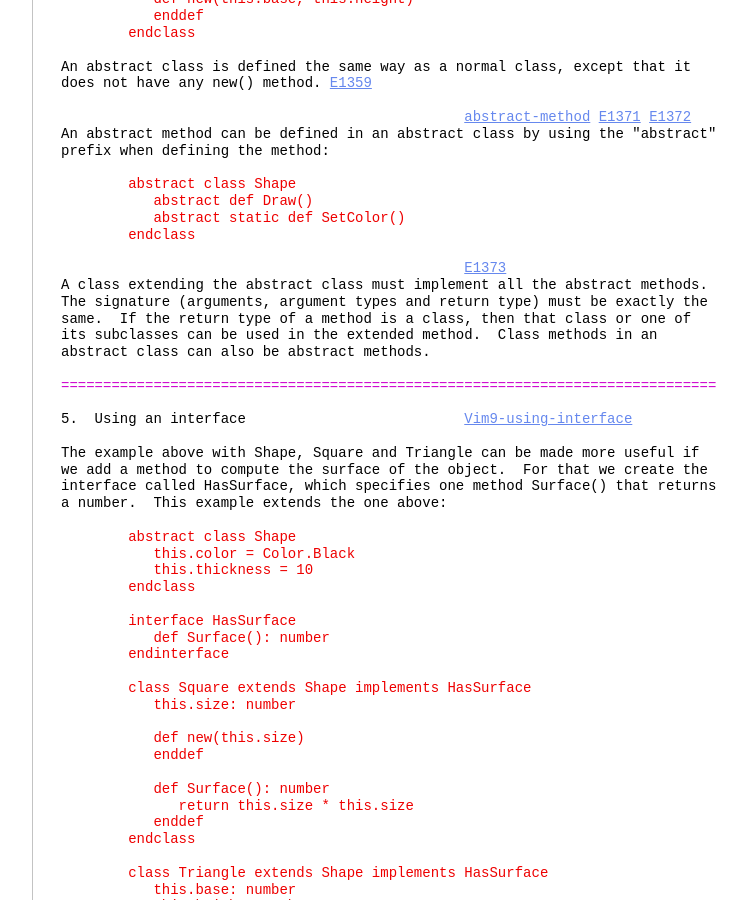
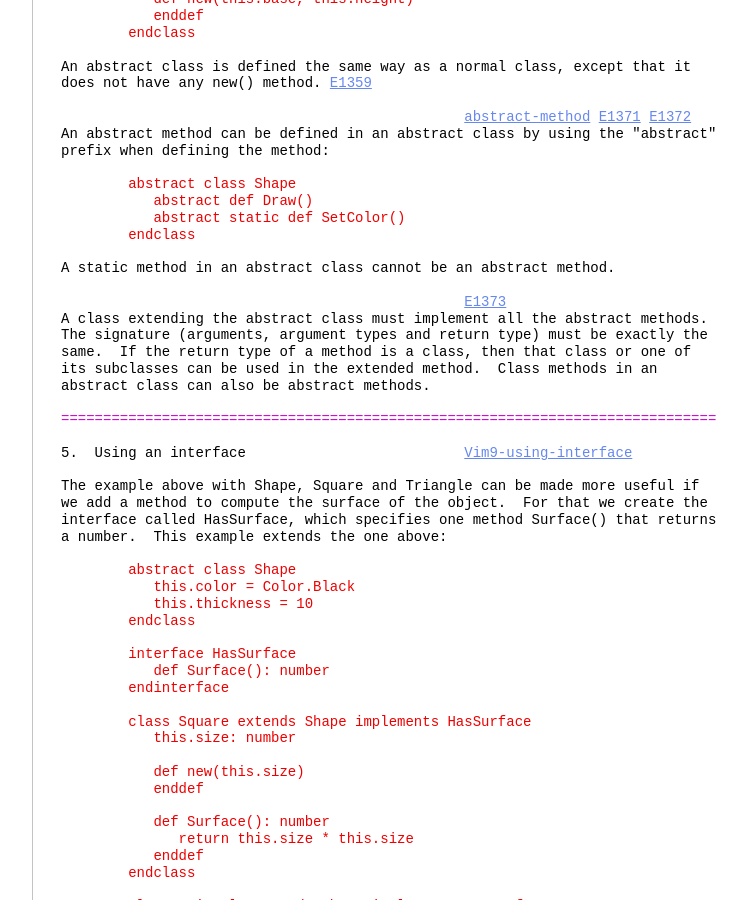
Before and after one commit to vim-jp/vimdoc-en, a Jekyll site: the page built from vim9class.html, in a window 1280 px wide and 900 px high, scrolled down 6880 px. Shown: the whole window, without its empty margins (340-1087 px from the left). Built offline with Jekyll 4.4.1, drawn with Linux system fonts in a browser that asks for light colours; nearby versions of some CDN libraries; comment, search, counter and statistics services are not loaded.

Commit message:
Generated by GitHub workflow 6745227739
https://github.com/vim-jp/vimdoc-en/actions/runs/6745227739

```diff
--- a/vim9class.html
+++ b/vim9class.html
@@ -415,6 +415,8 @@ prefix when defining the method:<br>
 &nbsp;&nbsp;&nbsp;&nbsp;&nbsp;&nbsp;&nbsp;&nbsp;&nbsp;&nbsp; abstract def Draw()<br>
 &nbsp;&nbsp;&nbsp;&nbsp;&nbsp;&nbsp;&nbsp;&nbsp;&nbsp;&nbsp; abstract static def SetColor()<br>
 &nbsp;&nbsp;&nbsp;&nbsp;&nbsp;&nbsp;&nbsp;&nbsp;endclass</div>
+<br>
+A static method in an abstract class cannot be an abstract method.<br>
 <br>
 &nbsp;&nbsp;&nbsp;&nbsp;&nbsp;&nbsp;&nbsp;&nbsp;&nbsp;&nbsp;&nbsp;&nbsp;&nbsp;&nbsp;&nbsp;&nbsp;&nbsp;&nbsp;&nbsp;&nbsp;&nbsp;&nbsp;&nbsp;&nbsp;&nbsp;&nbsp;&nbsp;&nbsp;&nbsp;&nbsp;&nbsp;&nbsp;&nbsp;&nbsp;&nbsp;&nbsp;&nbsp;&nbsp;&nbsp;&nbsp;&nbsp;&nbsp;&nbsp;&nbsp;&nbsp;&nbsp;&nbsp;&nbsp;<a class="Constant" href="vim9class.html#E1373" name="E1373">E1373</a><br>
 A class extending the abstract class must implement all the abstract methods.<br>
```
